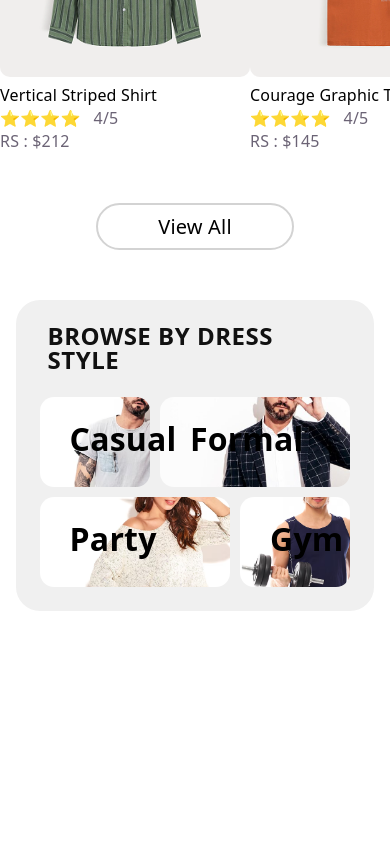
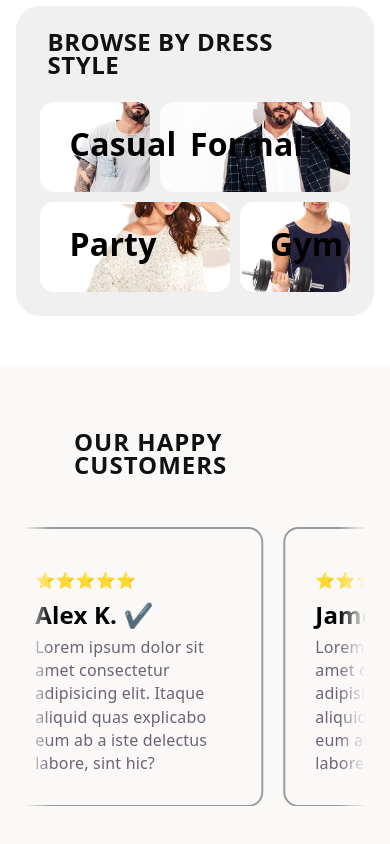
Before and after one commit to NXT-ASAD-CODE/4-backend-frontend-assignment-of-sayalani, a React (Vite) app: page / in a window 390 px wide. Shown: the part 1945-2789 px from the top of the page. Before the commit the page ends 2556 px from the top, so only its background shows below. Built offline with nearby package versions, Linux system fonts and the light colour scheme.

Commit message:
Resolving Iamge Issue in All File

```diff
--- a/src/App.jsx
+++ b/src/App.jsx
@@ -8,6 +8,7 @@ import DynamicProducts from './components/DynamicProducts'
 import DynamicButton from './components/DynamicButton'
 import HorizontalLine from './components/HorizontalLine'
 import BrowseStyle from './components/BrowseStyle'
+import HappyCustomers from './components/HappyCustomers'
 
 function App() {
   return (
@@ -34,6 +35,7 @@ function App() {
       </div>
       <DynamicButton btntext={"View All"} />
       <BrowseStyle/>
+      <HappyCustomers/>
     </div>
   )
 }
--- /dev/null
+++ b/src/components/HappyCustomers.jsx
@@ -0,0 +1,31 @@
+import React from 'react'
+
+const reviews = [
+  { name: 'Sarah M.', text: 'Lorem ipsum dolor sit amet consectetur adipisicing elit. Itaque aliquid quas explicabo eum ab a iste delectus labore, sint hic?' },
+  { name: 'Alex K.', text: 'Lorem ipsum dolor sit amet consectetur adipisicing elit. Itaque aliquid quas explicabo eum ab a iste delectus labore, sint hic?' },
+  { name: 'James L.', text: 'Lorem ipsum dolor sit amet consectetur adipisicing elit. Itaque aliquid quas explicabo eum ab a iste delectus labore, sint hic?' },
+  { name: 'Ali M.', text: 'Lorem ipsum dolor sit amet consectetur adipisicing elit. Itaque aliquid quas explicabo eum ab a iste delectus labore, sint hic?' },
+]
+
+function HappyCustomers() {
+  return (
+    <div className='Happy-Customers-Section'>
+      <div className="HappyCustomersHeading">
+        <h1>OUR HAPPY CUSTOMERS</h1>
+      </div>
+      <div className="HappyCustomersReviews">
+        <div className="reviews-track">
+          {[...reviews, ...reviews].map((r, i) => (
+            <div className="review1" key={i}>
+              <p>⭐⭐⭐⭐⭐</p>
+              <h2>{r.name} ✔️</h2>
+              <p>{r.text}</p>
+            </div>
+          ))}
+        </div>
+      </div>
+    </div>
+  )
+}
+
+export default HappyCustomers
--- a/src/index.css
+++ b/src/index.css
@@ -97,7 +97,7 @@ body{
 
 .LandingPage {
   background-color: #F2F0F1;
-  height: 100vh;
+  /* height: 100vh; */
   display: flex;
   background-image: url(../public/Rectangle\ 2.png);
   background-position-x: 10px;
@@ -402,3 +402,73 @@ body{
 
 
 }
+/* ---------- Section wrapper ---------- */
+.Happy-Customers-Section {
+  margin-top: 50px;
+  padding: 64px 24px;
+  background: #faf9f7;
+  overflow: hidden;              /* hides the part of the track sliding off-screen */
+}
+
+.HappyCustomersHeading h1 {
+  /* text-align: center; */
+  font-size: clamp(24px, 3vw, 34px);
+  font-weight: 800;
+  letter-spacing: 1px;
+  color: #111;
+  /* margin: 0 0 40px; */
+  margin-left: 50px;
+}
+
+/* ---------- Slider viewport ---------- */
+.HappyCustomersReviews {
+  overflow: hidden;
+  margin-top: 50px;
+  -webkit-mask-image: linear-gradient(to right, transparent, #000 8%, #000 92%, transparent);
+          mask-image: linear-gradient(to right, transparent, #000 8%, #000 92%, transparent);
+}
+
+/* ---------- The moving track ---------- */
+.reviews-track {
+  display: flex;
+  gap: 20px;
+  width: max-content;
+  animation: slide 22s linear infinite;
+}
+
+.HappyCustomersReviews:hover .reviews-track {
+  animation-play-state: paused;   /* pause so people can read a card */
+}
+
+@keyframes slide {
+  from { transform: translateX(0); }
+  to   { transform: translateX(-50%); }   /* -50% = exactly one full set of cards */
+}
+
+/* ---------- Individual review card ---------- */
+.review1 {
+  flex: 0 0 auto;
+  width: 400px;
+  height: 240px;
+  border: 2px solid #9A9A9A;
+  border-radius: 15px;
+  padding: 30px;
+  box-sizing: border-box;
+}
+
+.review1 h2 {
+  color: black;
+  margin-top: 10px;
+  display: flex;
+  align-items: center;
+  gap: 4px;
+}
+
+.review1 p {
+  margin-top: 10px;
+}
+
+/* ---------- Responsive ---------- */
+@media (max-width: 640px) {
+  .review1 { width: 260px; height: auto; }
+}
```
